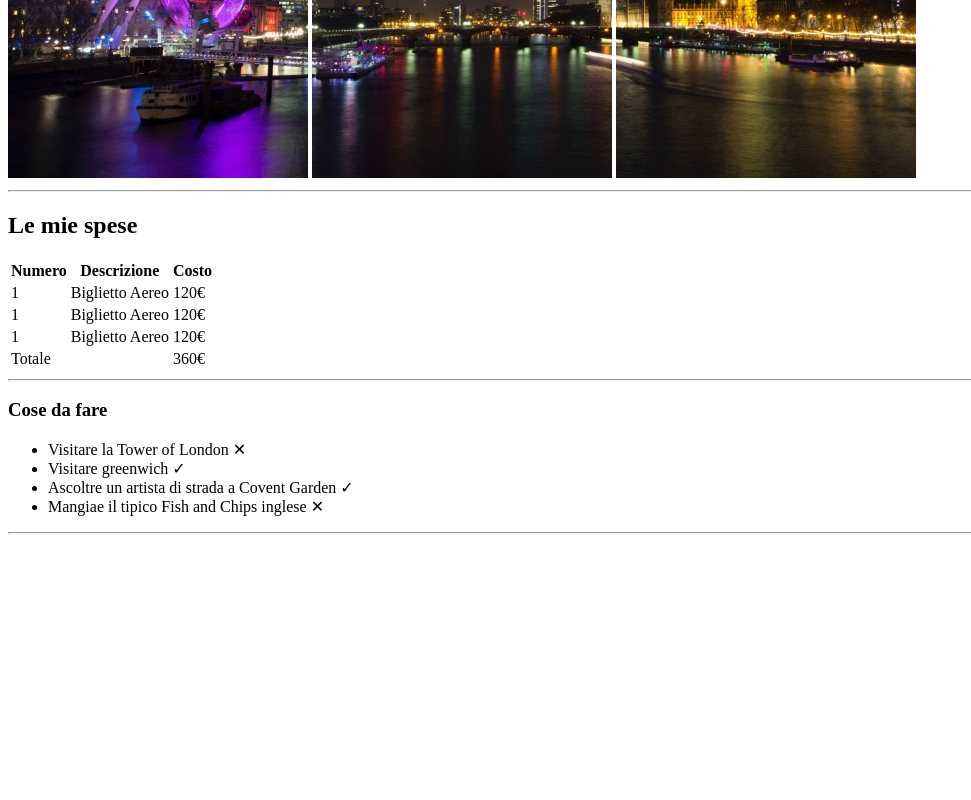
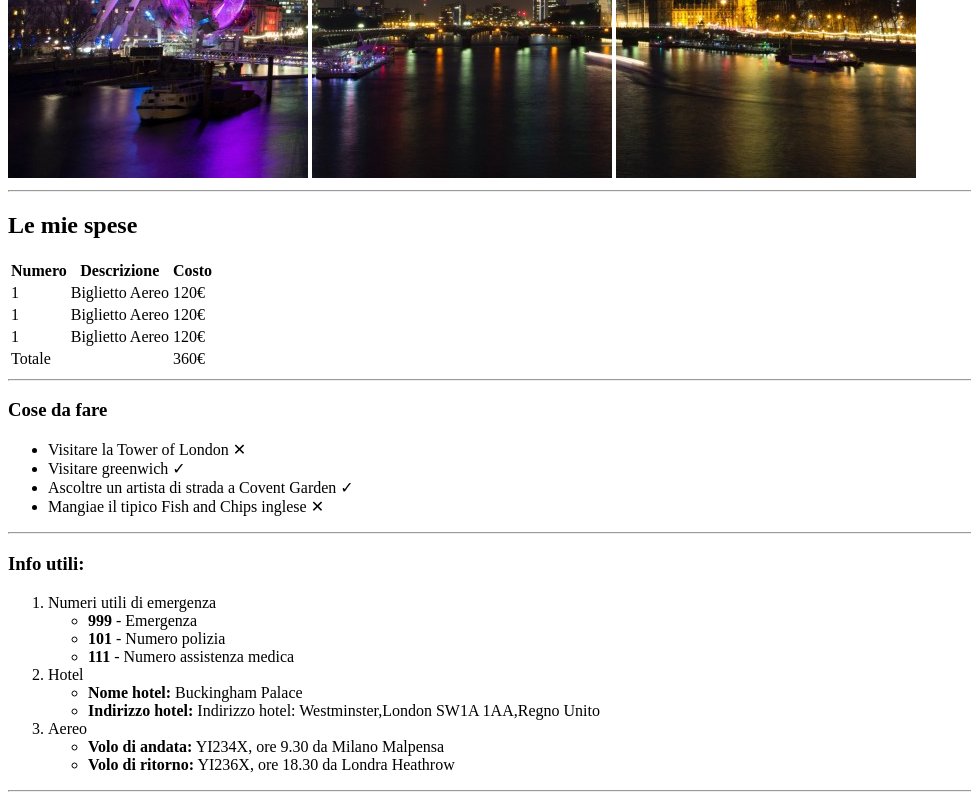
Before and after one commit to federicoverbicaro/html-london-trip, a plain HTML site: page index.html in a window 1280 px wide. Shown: the part 502-1302 px from the top of the page, without its empty margins (0-971 px from the left). Before the commit the page ends 1044 px from the top, so only its background shows below. Drawn offline with Linux system fonts and the light colour scheme.

Commit message:
seconda lista

```diff
--- a/index.html
+++ b/index.html
@@ -70,6 +70,29 @@
             <li>Mangiae il tipico Fish and Chips inglese &#10005; </li>
         </ul>
         <hr>
+
+        <!-- seconda lista   -->
+        <h3>Info utili:</h3>
+
+        <ol>
+            <li>Numeri utili di emergenza </li>
+            <ul>
+                <li><strong>999</strong> - Emergenza </li>
+                <li><strong>101</strong> - Numero polizia</li>
+                <li><strong>111</strong> - Numero assistenza medica</li>
+            </ul>
+            <li>Hotel</li>
+            <ul>
+                <li><strong>Nome hotel:</strong> Buckingham Palace</li>
+                <li><strong>Indirizzo hotel:</strong> Indirizzo hotel: Westminster,London SW1A 1AA,Regno Unito </li>
+            </ul>
+            <li>Aereo</li>
+            <ul>
+                <li><strong>Volo di andata:</strong> YI234X, ore 9.30 da Milano Malpensa </li>
+                <li><strong>Volo di ritorno:</strong> YI236X, ore 18.30 da Londra Heathrow </li>
+            </ul>
+        </ol>
+        <hr>
     </main>
 
 </body>
```
